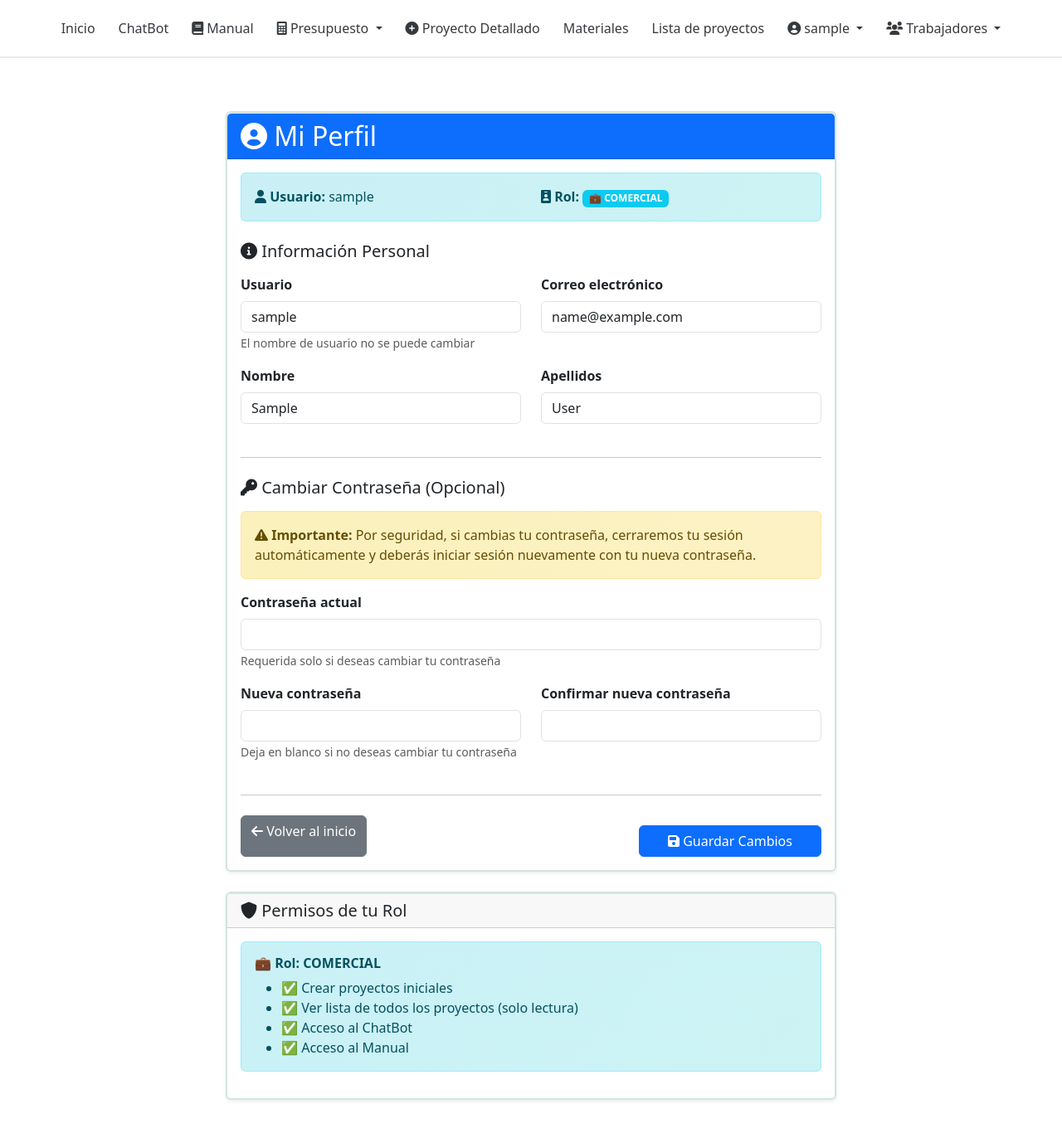
After one commit to Isa-Idarraga/Inclusive-Budget, a Django app: page /users/profile/ in a window 1280 px wide. The commit adds this page. Shown: the whole page at 83% size. Run offline with Django 5.2, Linux system fonts and the light colour scheme; the visitor is signed in with stand-in values (Sample User, id 1); parts of the project's set-up code (start-up, migrations or seed data) failed here and were passed over.

Commit message:
feat: Sistema de perfil de usuario y contraseñas visibles para JEFE

```diff
--- a/core/urls.py
+++ b/core/urls.py
@@ -8,7 +8,7 @@ urlpatterns = [
     path("admin/", admin.site.urls),
     path("", include("dashboard.urls", namespace="dashboard")),
     path("accounts/", include("django.contrib.auth.urls")),
-    path("users/", include("users.urls")),  # URLs de gestión de usuarios
+    path("users/", include("users.urls", namespace="users")),  # URLs de gestión de usuarios
     path("projects/", include("projects.urls")),
     path("catalog/", include("catalog.urls")),  # Catálogo de materiales
     path('chatbot/', include('chatbot.urls')),
--- a/templates/base.html
+++ b/templates/base.html
@@ -59,9 +59,17 @@
         {% endif %}
 
         {% if user.is_authenticated %}
-          <a class="nav-link" href="{% url 'users:logout' %}" title="Cerrar sesión">
-            <i class="fas fa-sign-out-alt"></i> Salir
-          </a>
+          <!-- Menú de Usuario -->
+          <div class="nav-item dropdown d-inline-block">
+            <a class="nav-link dropdown-toggle" href="#" id="userDropdown" role="button" data-bs-toggle="dropdown" aria-expanded="false">
+              <i class="fas fa-user-circle"></i> {{ user.username }}
+            </a>
+            <ul class="dropdown-menu dropdown-menu-end" aria-labelledby="userDropdown">
+              <li><a class="dropdown-item" href="{% url 'users:profile' %}"><i class="fas fa-id-card"></i> Mi Perfil</a></li>
+              <li><hr class="dropdown-divider"></li>
+              <li><a class="dropdown-item" href="{% url 'users:logout' %}"><i class="fas fa-sign-out-alt"></i> Cerrar Sesión</a></li>
+            </ul>
+          </div>
         {% else %}
           <a class="nav-link right {% if current == 'login' %}active{% endif %}"
              href="{% url 'users:login' %}">Ingresar</a>
--- a/templates/projects/project_list.html
+++ b/templates/projects/project_list.html
@@ -183,7 +183,7 @@
                     <div class="col-md-2">
                         <select name="status" class="form-select filter-select">
                             <option value="">Sin filtro</option>
-                            <option value="todos" {% if status_filter == 'todos' %}selected{% endif %}>Todos los estados</option>
+                            <option value="todos" {% if status_filter == 'todos' %}selected{% endif %}>Todos los estados (Cronológicamente)</option>
                             <option value="futuro" {% if status_filter == 'futuro' %}selected{% endif %}>Futuro</option>
                             <option value="en_proceso" {% if status_filter == 'en_proceso' %}selected{% endif %}>En Proceso</option>
                             <option value="terminado" {% if status_filter == 'terminado' %}selected{% endif %}>Terminado</option>
--- /dev/null
+++ b/templates/users/user_profile.html
@@ -0,0 +1,210 @@
+{% extends "base.html" %}
+{% load static %}
+
+{% block content %}
+<div class="container mt-4">
+    <div class="row justify-content-center">
+        <div class="col-lg-8">
+            <div class="card shadow-sm">
+                <div class="card-header bg-primary text-white">
+                    <h2 class="mb-0">
+                        <i class="fas fa-user-circle"></i> Mi Perfil
+                    </h2>
+                </div>
+                <div class="card-body">
+                    <!-- Información del usuario -->
+                    <div class="alert alert-info mb-4">
+                        <div class="row">
+                            <div class="col-md-6">
+                                <strong><i class="fas fa-user"></i> Usuario:</strong> {{ user_obj.username }}
+                            </div>
+                            <div class="col-md-6">
+                                <strong><i class="fas fa-id-badge"></i> Rol:</strong>
+                                {% if user_obj.role == 'JEFE' %}
+                                    <span class="badge bg-success">👑 JEFE</span>
+                                {% elif user_obj.role == 'CONSTRUCTOR' %}
+                                    <span class="badge bg-primary">👷 CONSTRUCTOR</span>
+                                {% elif user_obj.role == 'COMERCIAL' %}
+                                    <span class="badge bg-info">💼 COMERCIAL</span>
+                                {% endif %}
+                            </div>
+                        </div>
+                    </div>
+
+                    <form method="post">
+                        {% csrf_token %}
+
+                        <h5 class="mb-3"><i class="fas fa-info-circle"></i> Información Personal</h5>
+
+                        <div class="row">
+                            <div class="col-md-6 mb-3">
+                                <label for="{{ form.username.id_for_label }}" class="form-label">
+                                    <strong>Usuario</strong>
+                                </label>
+                                {{ form.username }}
+                                <small class="form-text text-muted">El nombre de usuario no se puede cambiar</small>
+                                {% if form.username.errors %}
+                                <div class="text-danger">{{ form.username.errors }}</div>
+                                {% endif %}
+                            </div>
+
+                            <div class="col-md-6 mb-3">
+                                <label for="{{ form.email.id_for_label }}" class="form-label">
+                                    <strong>Correo electrónico</strong>
+                                </label>
+                                {{ form.email }}
+                                {% if form.email.errors %}
+                                <div class="text-danger">{{ form.email.errors }}</div>
+                                {% endif %}
+                            </div>
+                        </div>
+
+                        <div class="row">
+                            <div class="col-md-6 mb-3">
+                                <label for="{{ form.first_name.id_for_label }}" class="form-label">
+                                    <strong>Nombre</strong>
+                                </label>
+                                {{ form.first_name }}
+                                {% if form.first_name.errors %}
+                                <div class="text-danger">{{ form.first_name.errors }}</div>
+                                {% endif %}
+                            </div>
+
+                            <div class="col-md-6 mb-3">
+                                <label for="{{ form.last_name.id_for_label }}" class="form-label">
+                                    <strong>Apellidos</strong>
+                                </label>
+                                {{ form.last_name }}
+                                {% if form.last_name.errors %}
+                                <div class="text-danger">{{ form.last_name.errors }}</div>
+                                {% endif %}
+                            </div>
+                        </div>
+
+                        <hr class="my-4">
+
+                        <h5 class="mb-3"><i class="fas fa-key"></i> Cambiar Contraseña (Opcional)</h5>
+                        <div class="alert alert-warning">
+                            <i class="fas fa-exclamation-triangle"></i> <strong>Importante:</strong> Por seguridad, si cambias tu contraseña, cerraremos tu sesión automáticamente y deberás iniciar sesión nuevamente con tu nueva contraseña.
+                        </div>
+
+                        <div class="row">
+                            <div class="col-md-12 mb-3">
+                                <label for="{{ form.current_password.id_for_label }}" class="form-label">
+                                    <strong>Contraseña actual</strong>
+                                </label>
+                                {{ form.current_password }}
+                                <small class="form-text text-muted">{{ form.current_password.help_text }}</small>
+                                {% if form.current_password.errors %}
+                                <div class="text-danger">{{ form.current_password.errors }}</div>
+                                {% endif %}
+                            </div>
+                        </div>
+
+                        <div class="row">
+                            <div class="col-md-6 mb-3">
+                                <label for="{{ form.new_password.id_for_label }}" class="form-label">
+                                    <strong>Nueva contraseña</strong>
+                                </label>
+                                {{ form.new_password }}
+                                <small class="form-text text-muted">{{ form.new_password.help_text }}</small>
+                                {% if form.new_password.errors %}
+                                <div class="text-danger">{{ form.new_password.errors }}</div>
+                                {% endif %}
+                            </div>
+
+                            <div class="col-md-6 mb-3">
+                                <label for="{{ form.confirm_password.id_for_label }}" class="form-label">
+                                    <strong>Confirmar nueva contraseña</strong>
+                                </label>
+                                {{ form.confirm_password }}
+                                {% if form.confirm_password.errors %}
+                                <div class="text-danger">{{ form.confirm_password.errors }}</div>
+                                {% endif %}
+                            </div>
+                        </div>
+
+                        <!-- Mostrar errores generales del formulario -->
+                        {% if form.non_field_errors %}
+                        <div class="alert alert-danger">
+                            {{ form.non_field_errors }}
+                        </div>
+                        {% endif %}
+
+                        <hr class="my-4">
+
+                        <div class="d-flex justify-content-between">
+                            <a href="{% url 'dashboard:home' %}" class="btn btn-secondary">
+                                <i class="fas fa-arrow-left"></i> Volver al inicio
+                            </a>
+                            <button type="submit" class="btn btn-primary">
+                                <i class="fas fa-save"></i> Guardar Cambios
+                            </button>
+                        </div>
+                    </form>
+                </div>
+            </div>
+
+            <!-- Información adicional del rol -->
+            <div class="card shadow-sm mt-4">
+                <div class="card-header">
+                    <h5 class="mb-0"><i class="fas fa-shield-alt"></i> Permisos de tu Rol</h5>
+                </div>
+                <div class="card-body">
+                    {% if user_obj.role == 'JEFE' %}
+                    <div class="alert alert-success">
+                        <h6><strong>👑 Rol: JEFE</strong></h6>
+                        <ul class="mb-0">
+                            <li>✅ Acceso total a todos los proyectos</li>
+                            <li>✅ Gestión completa de materiales y presupuestos</li>
+                            <li>✅ Administración de trabajadores y roles</li>
+                            <li>✅ Gestión de usuarios del sistema</li>
+                            <li>✅ Dashboard completo con todos los KPIs</li>
+                        </ul>
+                    </div>
+                    {% elif user_obj.role == 'CONSTRUCTOR' %}
+                    <div class="alert alert-primary">
+                        <h6><strong>👷 Rol: CONSTRUCTOR</strong></h6>
+                        <ul class="mb-0">
+                            <li>✅ Ver todos los proyectos</li>
+                            <li>✅ Editar solo tus propios proyectos</li>
+                            <li>✅ Gestión de materiales del catálogo</li>
+                            <li>✅ Acceso al dashboard de constructor</li>
+                            <li>✅ Crear proyectos detallados</li>
+                        </ul>
+                    </div>
+                    {% elif user_obj.role == 'COMERCIAL' %}
+                    <div class="alert alert-info">
+                        <h6><strong>💼 Rol: COMERCIAL</strong></h6>
+                        <ul class="mb-0">
+                            <li>✅ Crear proyectos iniciales</li>
+                            <li>✅ Ver lista de todos los proyectos (solo lectura)</li>
+                            <li>✅ Acceso al ChatBot</li>
+                            <li>✅ Acceso al Manual</li>
+                        </ul>
+                    </div>
+                    {% endif %}
+                </div>
+            </div>
+        </div>
+    </div>
+</div>
+
+<!-- Script para confirmar cambio de contraseña -->
+<script>
+document.addEventListener('DOMContentLoaded', function() {
+    const form = document.querySelector('form');
+    const newPasswordField = document.querySelector('#{{ form.new_password.id_for_label }}');
+
+    form.addEventListener('submit', function(e) {
+        // Solo mostrar confirmación si se está cambiando la contraseña
+        if (newPasswordField && newPasswordField.value.trim() !== '') {
+            if (!confirm('⚠️ Al cambiar tu contraseña, cerraremos tu sesión por seguridad.\n\n¿Estás seguro de que deseas continuar?')) {
+                e.preventDefault();
+                return false;
+            }
+        }
+    });
+});
+</script>
+{% endblock %}
--- a/users/urls.py
+++ b/users/urls.py
@@ -13,9 +13,13 @@ urlpatterns = [
     ),
     path("logout/", views.logout_view, name="logout"),
 
+    # Perfil del usuario (Todos los roles)
+    path("profile/", views.user_profile, name="profile"),
+
     # Gestión de usuarios (Solo JEFE)
     path("manage/", views.user_list, name="user_list"),
     path("manage/create/", views.user_create, name="user_create"),
     path("manage/<int:user_id>/edit/", views.user_update, name="user_update"),
     path("manage/<int:user_id>/delete/", views.user_delete, name="user_delete"),
+    path("manage/<int:user_id>/reset-password/", views.user_reset_password, name="user_reset_password"),
 ]
--- a/users/views.py
+++ b/users/views.py
@@ -6,6 +6,7 @@ from django.urls import reverse
 from .models import User
 from django import forms
 from .decorators import role_required
+from .password_manager import PasswordManager
 
 
 # Formulario personalizado para crear/editar usuarios
@@ -26,6 +27,62 @@ class UserManagementForm(forms.ModelForm):
             'last_name': forms.TextInput(attrs={'class': 'form-control'}),
             'role': forms.Select(attrs={'class': 'form-control'}),
         }
+
+
+# Formulario para editar el perfil propio del usuario
+class UserProfileForm(forms.ModelForm):
+    current_password = forms.CharField(
+        widget=forms.PasswordInput(attrs={'class': 'form-control'}),
+        required=False,
+        label="Contraseña actual",
+        help_text="Requerida solo si deseas cambiar tu contraseña"
+    )
+    new_password = forms.CharField(
+        widget=forms.PasswordInput(attrs={'class': 'form-control'}),
+        required=False,
+        label="Nueva contraseña",
+        help_text="Deja en blanco si no deseas cambiar tu contraseña"
+    )
+    confirm_password = forms.CharField(
+        widget=forms.PasswordInput(attrs={'class': 'form-control'}),
+        required=False,
+        label="Confirmar nueva contraseña"
+    )
+
+    class Meta:
+        model = User
+        fields = ['username', 'email', 'first_name', 'last_name']
+        widgets = {
+            'username': forms.TextInput(attrs={'class': 'form-control', 'readonly': 'readonly'}),
+            'email': forms.EmailInput(attrs={'class': 'form-control'}),
+            'first_name': forms.TextInput(attrs={'class': 'form-control'}),
+            'last_name': forms.TextInput(attrs={'class': 'form-control'}),
+        }
+        labels = {
+            'username': 'Usuario',
+            'email': 'Correo electrónico',
+            'first_name': 'Nombre',
+            'last_name': 'Apellidos',
+        }
+
+    def clean(self):
+        cleaned_data = super().clean()
+        new_password = cleaned_data.get('new_password')
+        confirm_password = cleaned_data.get('confirm_password')
+        current_password = cleaned_data.get('current_password')
+
+        # Si se intenta cambiar la contraseña
+        if new_password or confirm_password:
+            if not current_password:
+                raise forms.ValidationError('Debes ingresar tu contraseña actual para cambiarla.')
+
+            if new_password != confirm_password:
+                raise forms.ValidationError('Las contraseñas nuevas no coinciden.')
+
+            if len(new_password) < 6:
+                raise forms.ValidationError('La nueva contraseña debe tener al menos 6 caracteres.')
+
+        return cleaned_data
 
 
 def logout_view(request):
@@ -53,8 +110,23 @@ def home(request):
 @role_required(User.JEFE)
 def user_list(request):
     """Lista todos los usuarios del sistema - Solo JEFE"""
-    users = User.objects.all().order_by('-date_joined')
-    return render(request, 'users/user_list.html', {'users': users})
+    users_list = User.objects.all().order_by('-date_joined')
+
+    # Obtener todas las contraseñas almacenadas
+    all_passwords = PasswordManager.get_all_passwords()
+
+    # Crear lista de usuarios con sus contraseñas
+    users_with_passwords = []
+    for user in users_list:
+        user_data = {
+            'user': user,
+            'password': all_passwords.get(user.username, {}).get('password', None)
+        }
+        users_with_passwords.append(user_data)
+
+    return render(request, 'users/user_list.html', {
+        'users_with_passwords': users_with_passwords
+    })
 
 
 @role_required(User.JEFE)
@@ -68,8 +140,15 @@ def user_create(request):
 
             if password:
                 user.set_password(password)
+                # Guardar contraseña visible si NO es JEFE
+                if user.role in ['COMERCIAL', 'CONSTRUCTOR']:
+                    PasswordManager.save_password(user.username, password, user.role)
             else:
-                user.set_password('changeme123')  # Password por defecto
+                default_password = 'changeme123'
+                user.set_password(default_password)  # Password por defecto
+                # Guardar contraseña por defecto si NO es JEFE
+                if user.role in ['COMERCIAL', 'CONSTRUCTOR']:
+                    PasswordManager.save_password(user.username, default_password, user.role)
 
             user.save()
             messages.success(request, f'✅ Usuario "{user.username}" creado exitosamente.')
@@ -95,9 +174,16 @@ def user_update(request, user_id):
 
             if password:
                 user.set_password(password)
+                # Actualizar contraseña visible si NO es JEFE
+                if user.role in ['COMERCIAL', 'CONSTRUCTOR']:
+                    PasswordManager.save_password(user.username, password, user.role)
+                    messages.success(request, f'✅ Usuario "{user.username}" actualizado exitosamente. Contraseña guardada.')
+                else:
+                    messages.success(request, f'✅ Usuario "{user.username}" actualizado exitosamente.')
+            else:
+                messages.success(request, f'✅ Usuario "{user.username}" actualizado exitosamente.')
 
             user.save()
-            messages.success(request, f'✅ Usuario "{user.username}" actualizado exitosamente.')
             return redirect('users:user_list')
         else:
             messages.error(request, '❌ Por favor corrige los errores en el formulario.')
@@ -123,8 +209,91 @@ def user_delete(request, user_id):
 
     if request.method == 'POST':
         username = user.username
+        # Eliminar contraseña del archivo antes de eliminar usuario
+        PasswordManager.delete_password(username)
         user.delete()
         messages.success(request, f'✅ Usuario "{username}" eliminado exitosamente.')
         return redirect('users:user_list')
 
     return render(request, 'users/user_confirm_delete.html', {'user_obj': user})
+
+
+@role_required(User.JEFE)
+def user_reset_password(request, user_id):
+    """Resetear contraseña de un usuario - Solo JEFE"""
+    user = get_object_or_404(User, id=user_id)
+
+    if request.method == 'POST':
+        new_password = request.POST.get('new_password', '').strip()
+
+        if not new_password:
+            messages.error(request, '❌ Debes ingresar una contraseña.')
+            return redirect('users:user_list')
+
+        if len(new_password) < 4:
+            messages.error(request, '❌ La contraseña debe tener al menos 4 caracteres.')
+            return redirect('users:user_list')
+
+        # Cambiar contraseña
+        user.set_password(new_password)
+        user.save()
+
+        # Guardar contraseña visible si NO es JEFE
+        if user.role in ['COMERCIAL', 'CONSTRUCTOR']:
+            PasswordManager.save_password(user.username, new_password, user.role)
+            messages.success(request, f'🔑 Contraseña de "{user.username}" reseteada a: {new_password}')
+        else:
+            messages.success(request, f'🔑 Contraseña de "{user.username}" reseteada exitosamente.')
+
+        return redirect('users:user_list')
+
+    return render(request, 'users/user_reset_password.html', {'user_obj': user})
+
+
+@login_required
+def user_profile(request):
+    """Vista para que cualquier usuario edite su propio perfil"""
+    user = request.user
+
+    if request.method == 'POST':
+        form = UserProfileForm(request.POST, instance=user)
+        if form.is_valid():
+            # Verificar si se está intentando cambiar la contraseña
+            new_password = form.cleaned_data.get('new_password')
+            current_password = form.cleaned_data.get('current_password')
+
+            if new_password:
+                # Verificar que la contraseña actual sea correcta
+                if not user.check_password(current_password):
+                    messages.error(request, '❌ La contraseña actual es incorrecta.')
+                    return render(request, 'users/user_profile.html', {
+                        'form': form,
+                        'user_obj': user
+                    })
+
+                # Cambiar la contraseña
+                user.set_password(new_password)
+                user.save()
+
+                # GUARDAR CONTRASEÑA VISIBLE SI NO ES JEFE
+                if user.role in ['COMERCIAL', 'CONSTRUCTOR']:
+                    PasswordManager.save_password(user.username, new_password, user.role)
+
+                # Cerrar sesión por seguridad y redirigir al login
+                auth_logout(request)
+                messages.success(request, '🔐 Contraseña actualizada exitosamente. Por favor, inicia sesión nuevamente con tu nueva contraseña.')
+                return redirect('users:login')
+
+            # Guardar los demás cambios (sin cambio de contraseña)
+            form.save()
+            messages.success(request, '✅ Perfil actualizado exitosamente.')
+            return redirect('users:profile')
+        else:
+            messages.error(request, '❌ Por favor corrige los errores en el formulario.')
+    else:
+        form = UserProfileForm(instance=user)
+
+    return render(request, 'users/user_profile.html', {
+        'form': form,
+        'user_obj': user
+    })
```
Also changed, not shown: templates/users/user_list.html (+51 -2 lines), templates/users/user_reset_password.html (added, +74 -0 lines), users/password_manager.py (added, +64 -0 lines), users/populate_passwords.py (added, +43 -0 lines), 1 other file.
